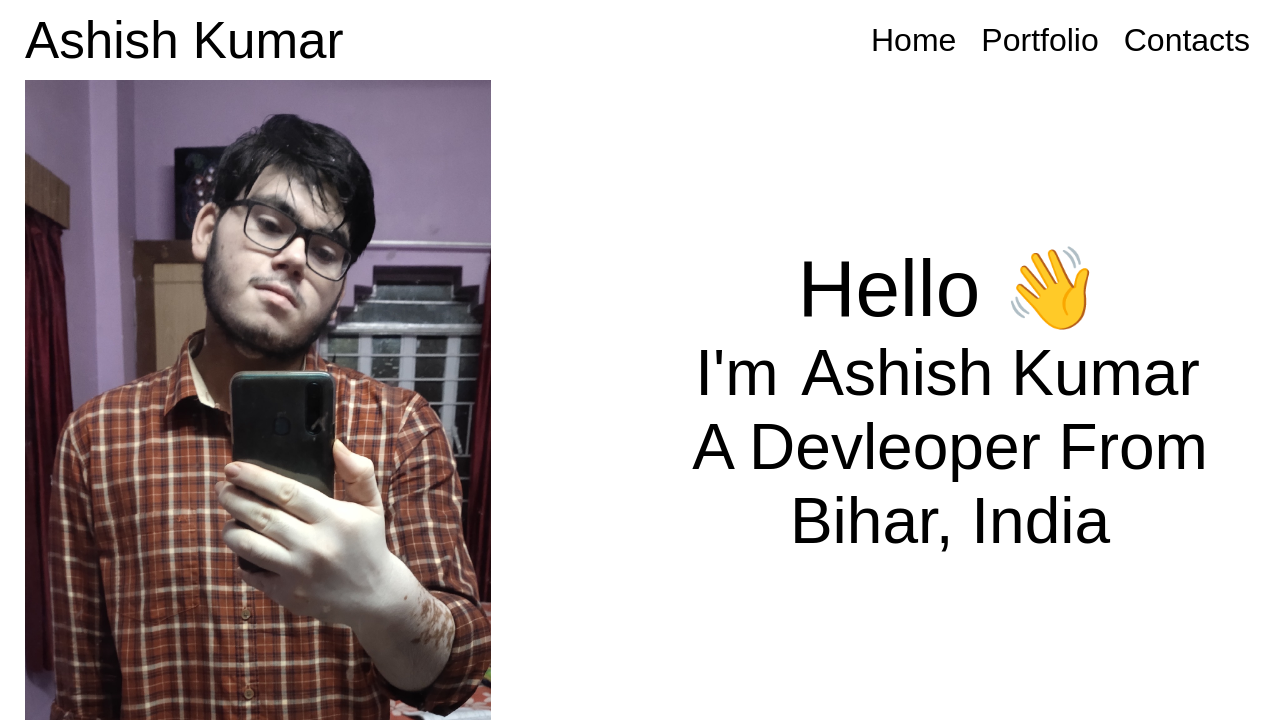
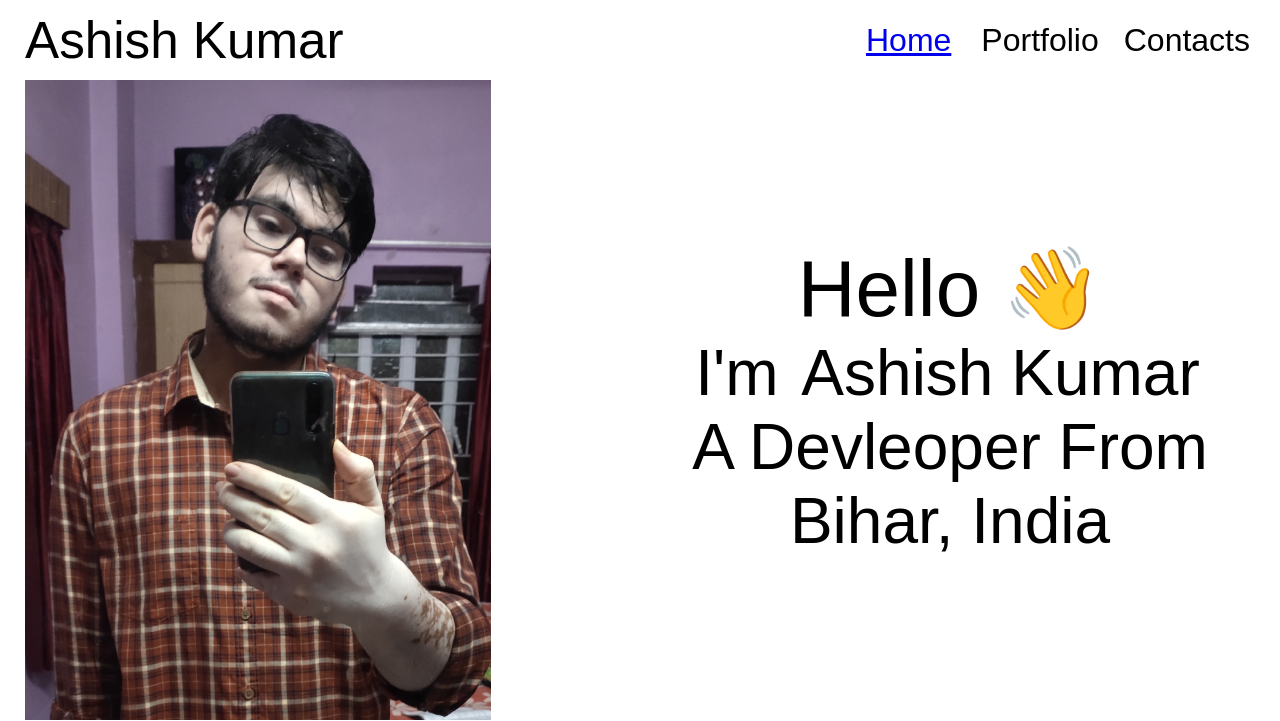
Before and after one commit to ashishworkspace/media_queries_first_project, a plain HTML site: page index.html in a window 1280 px wide. Shown: the top 721 px of the page. Drawn offline with Linux system fonts and the light colour scheme.

Commit message:
enhancement of code

```diff
--- a/index.html
+++ b/index.html
@@ -13,7 +13,7 @@
         <div class="header">
             <div class="header__logo">Ashish Kumar</div>
             <div class="header__menu">
-                <div class="header__menu-1">Home</div>
+               <a href="./index.html"><div class="header__menu-1">Home</div></a>
                 <div class="header__menu-2">Portfolio</div>
                 <div class="header__menu-3">Contacts</div>
             </div>
```
